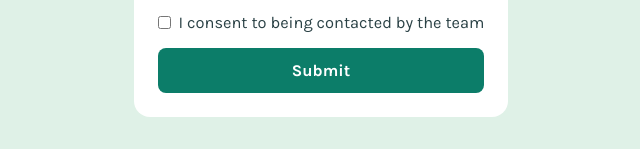
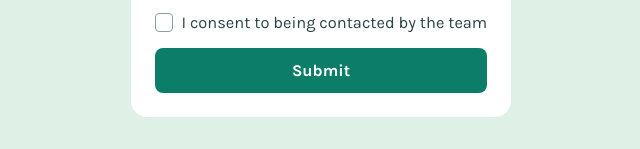
Before and after one commit to apocode01/Contact-form, a plain HTML site: page index.html in a window 1280 px wide. Shown: the part 737-886 px from the top of the page, 319-959 px from the left. Drawn offline with Linux system fonts and the light colour scheme.

Commit message:
custom checkbox

```diff
--- a/style.css
+++ b/style.css
@@ -209,6 +209,40 @@ input[type=radio]:checked + label:before {
     transition: background-color 0.3s ease;
 }
 
+input[type=checkbox] {
+    position: absolute;
+    z-index: -1;
+    opacity: 0;
+}
+
+input[type=checkbox] + label {
+    cursor: pointer;
+    display: inline-flex;
+    align-items: center;
+    -webkit-user-select: none;
+    -moz-user-select: none;
+    -ms-user-select: none;
+    user-select: none;
+}
+input[type=checkbox] + label::before {
+    content: '';
+    display: inline-block;
+    width: clamp(0.875rem, 0.251vw + 0.825rem, 1.125rem);
+    height: clamp(0.875rem, 0.251vw + 0.825rem, 1.125rem);
+    flex-shrink: 0;
+    flex-grow: 0;
+    border: 1px solid var(--grey500);
+    margin-right: 0.5em;
+    background-repeat: no-repeat;
+    border-radius: 0.25rem;
+    background-position: center center;
+}
+
+input[type=checkbox]:checked + label::before {
+  border-color: var(--green600);
+  background-image: url("assets/images/icon-checkbox-check.svg");
+}
+
 .attribution {
     font-size: 11px;
     text-align: center;
```
